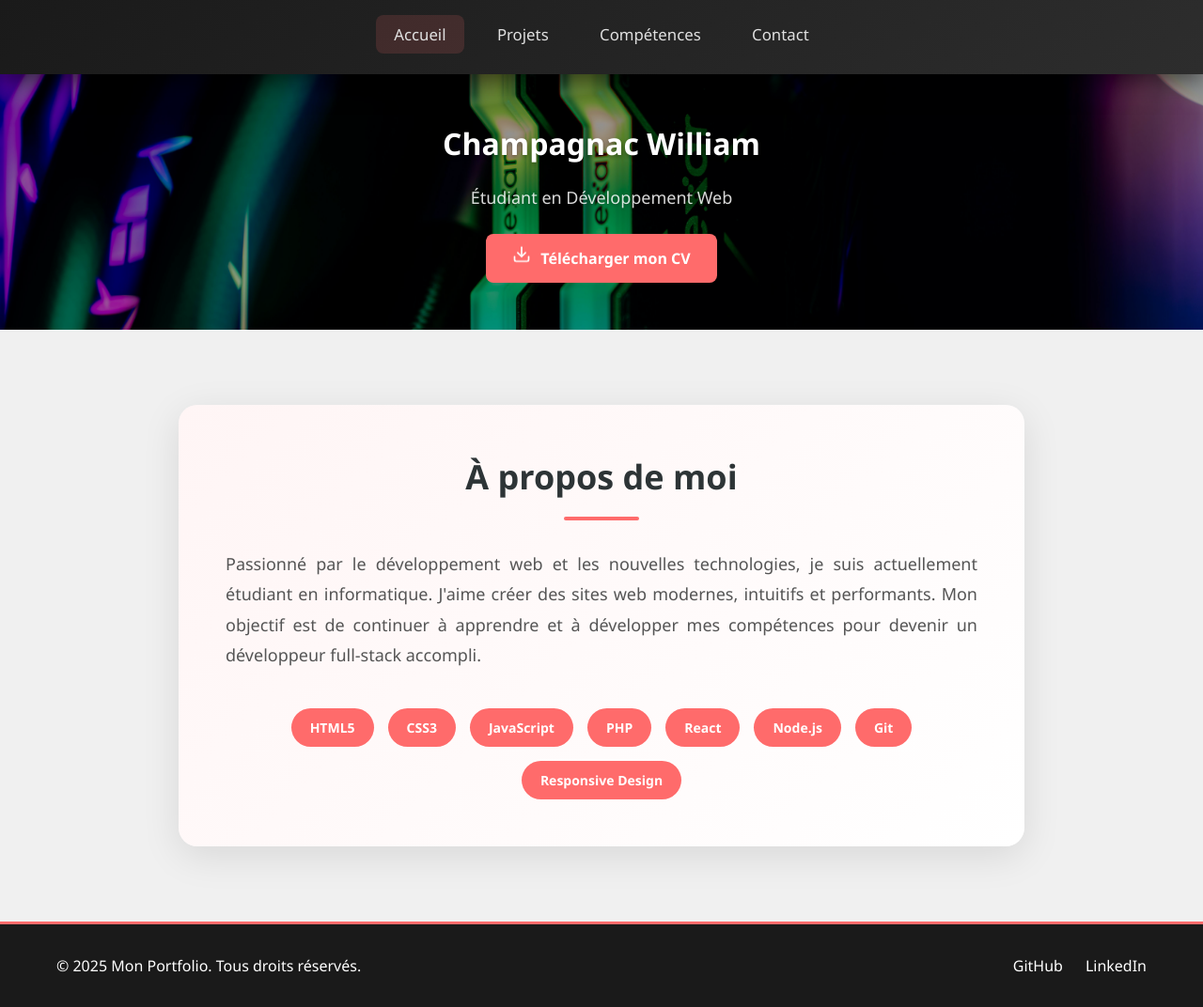
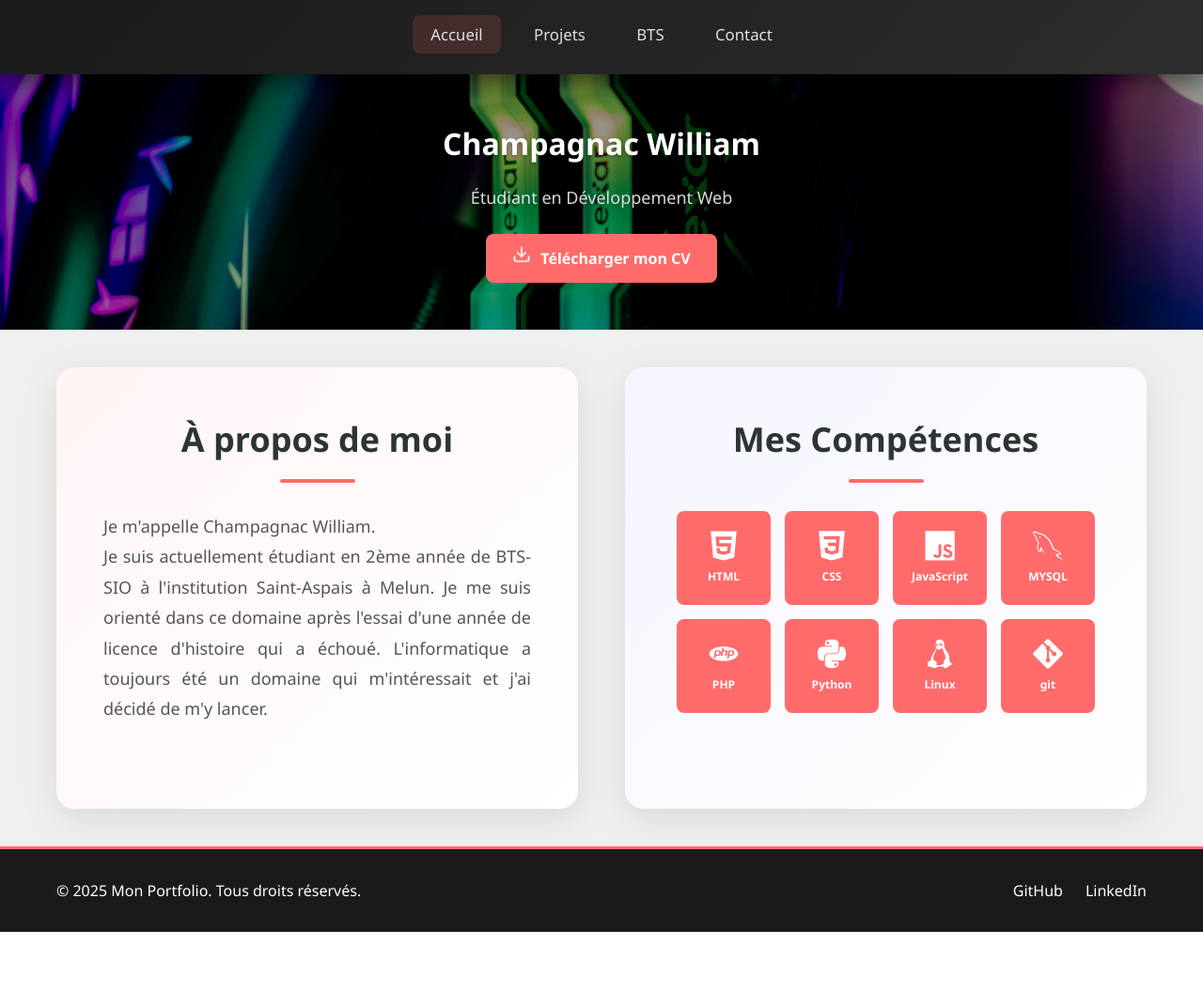
Before and after one commit to GhoX-Xelos/Portfolio, a PHP site: page / in a window 1280 px wide. Shown: the whole page at 94% size. After the commit the page ends 992 px from the top, so only its background shows below. Run offline with PHP 8.4, Linux system fonts and the light colour scheme.

Commit message:
fin a propos et compétences

```diff
--- a/competences.html
+++ b/BTS.html
@@ -17,7 +17,7 @@
             <ul class="nav-links">
                 <li><a href="index.html">Accueil</a></li>
                 <li><a href="projets.html">Projets</a></li>
-                <li><a href="competences.html" class="active">Compétences</a></li>
+                <li><a href="BTS.html" class="active">BTS</a></li>
                 <li><a href="contact.html">Contact</a></li>
             </ul>
         </div>
--- a/CSS/profile-card.css
+++ b/CSS/profile-card.css
@@ -123,18 +123,53 @@
 
 /* ===== Section À propos / Compétences ===== */
 .about-section {
-    padding: 80px 0;
+    padding: 40px 30px;
     background: #f0f0f0;
     flex: 1;
 }
 
 .about-content {
-    max-width: 900px;
-    margin: 0 auto;
+    flex: 1;
     padding: 50px;
     background: linear-gradient(135deg, #fff5f5, #ffffff);
     border-radius: 20px;
     box-shadow: 0 10px 40px rgba(0, 0, 0, 0.1);
+}
+
+.about-grid {
+    display: flex;
+    gap: 50px;
+    margin: 0 auto;
+}
+
+.skills-content {
+    flex: 1;
+    padding: 50px;
+    background: linear-gradient(135deg, #f5f5ff, #ffffff);
+    border-radius: 20px;
+    box-shadow: 0 10px 40px rgba(0, 0, 0, 0.1);
+    display: flex;
+    flex-direction: column;
+    align-items: center;
+}
+
+.skills-title {
+    font-size: 36px;
+    font-weight: 700;
+    color: var(--dark-color);
+    margin-bottom: 30px;
+    text-align: center;
+    position: relative;
+}
+
+.skills-title::after {
+    content: '';
+    display: block;
+    width: 80px;
+    height: 4px;
+    background: var(--primary-color);
+    margin: 15px auto 0;
+    border-radius: 2px;
 }
 
 .about-title {
@@ -174,12 +209,23 @@
 .skill-tag {
     background: var(--primary-color);
     color: var(--white);
-    padding: 10px 20px;
-    border-radius: 25px;
-    font-size: 14px;
+    width: 100px;
+    height: 100px;
+    display: flex;
+    flex-direction: column;
+    align-items: center;
+    justify-content: center;
+    text-align: center;
+    border-radius: 8px;
+    font-size: 12px;
     font-weight: 600;
     transition: all 0.3s ease;
     cursor: default;
+    gap: 8px;
+}
+
+.skill-tag i {
+    font-size: 32px;
 }
 
 .skill-tag:hover {
@@ -194,11 +240,23 @@
         padding: 50px 0;
     }
 
+    .about-grid {
+        flex-direction: column;
+    }
+
     .about-content {
         padding: 30px 20px;
     }
 
+    .skills-content {
+        padding: 30px 20px;
+    }
+
     .about-title {
+        font-size: 28px;
+    }
+
+    .skills-title {
         font-size: 28px;
     }
 
--- a/contact.html
+++ b/contact.html
@@ -8,6 +8,7 @@
     <link rel="stylesheet" href="CSS/navbar.css">
     <link rel="stylesheet" href="CSS/contact.css">
     <link rel="stylesheet" href="CSS/reset.css">
+    <link rel="stylesheet" href="CSS/footer.css">
 </head>
 <body>
     <!-- Navigation -->
@@ -16,7 +17,7 @@
             <ul class="nav-links">
                 <li><a href="index.html">Accueil</a></li>
                 <li><a href="projets.html">Projets</a></li>
-                <li><a href="competences.html">Compétences</a></li>
+                <li><a href="BTS.html">BTS</a></li>
                 <li><a href="contact.html" class="active">Contact</a></li>
             </ul>
         </div>
--- a/index.html
+++ b/index.html
@@ -8,7 +8,8 @@
     <link rel="stylesheet" href="CSS/styles.css?v=2">
     <link rel="stylesheet" href="CSS/navbar.css">
     <link rel="stylesheet" href="CSS/footer.css">
-    <link rel="stylesheet" href="CSS/profile-card.css?v=2">
+    <link rel="stylesheet" href="CSS/profile-card.css?v=5">
+    <link rel="stylesheet" href="https://cdn.jsdelivr.net/gh/devicons/devicon@latest/devicon.min.css">
 </head>
 <body>
     <!-- Navigation -->
@@ -17,7 +18,7 @@
             <ul class="nav-links" style="display:flex; justify-content:center; align-items:center; width:100%; margin:0; padding:0;">
                 <li><a href="index.html" class="active">Accueil</a></li>
                 <li><a href="projets.html">Projets</a></li>
-                <li><a href="competences.html">Compétences</a></li>
+                <li><a href="BTS.html">BTS</a></li>
                 <li><a href="contact.html">Contact</a></li>
             </ul>
         </div>
@@ -40,25 +41,29 @@
         </div>
     </section>
 
-    <!-- Section À propos / Compétences -->
+    <!-- Section À propos-->
     <section class="about-section">
         <div class="container">
-            <div class="about-content">
-                <h2 class="about-title">À propos de moi</h2>
-                <p class="about-text">
-                    Passionné par le développement web et les nouvelles technologies, je suis actuellement étudiant en informatique.
-                    J'aime créer des sites web modernes, intuitifs et performants. Mon objectif est de continuer à apprendre
-                    et à développer mes compétences pour devenir un développeur full-stack accompli.
-                </p>
-                <div class="skills-tags">
-                    <span class="skill-tag">HTML5</span>
-                    <span class="skill-tag">CSS3</span>
-                    <span class="skill-tag">JavaScript</span>
-                    <span class="skill-tag">PHP</span>
-                    <span class="skill-tag">React</span>
-                    <span class="skill-tag">Node.js</span>
-                    <span class="skill-tag">Git</span>
-                    <span class="skill-tag">Responsive Design</span>
+            <div class="about-grid">
+                <div class="about-content">
+                    <h2 class="about-title">À propos de moi</h2>
+                    <p class="about-text">
+                       Je m'appelle Champagnac William.<br> Je suis actuellement étudiant en 2ème année de BTS-SIO à l'institution Saint-Aspais
+                       à Melun. Je me suis orienté dans ce domaine après l'essai d'une année de licence d'histoire qui a échoué. L'informatique
+                       a toujours été un domaine qui m'intéressait et j'ai décidé de m'y lancer.
+                </div>
+                <div class="skills-content">
+                    <h2 class="skills-title">Mes Compétences</h2>
+                    <div class="skills-tags">
+                        <span class="skill-tag"><i class="devicon-html5-plain"></i>HTML</span>
+                        <span class="skill-tag"><i class="devicon-css3-plain"></i>CSS</span>
+                        <span class="skill-tag"><i class="devicon-javascript-plain"></i>JavaScript</span>
+                        <span class="skill-tag"><i class="devicon-mysql-plain"></i>MYSQL</span>
+                        <span class="skill-tag"><i class="devicon-php-plain"></i>PHP</span>
+                        <span class="skill-tag"><i class="devicon-python-plain"></i>Python</span>
+                        <span class="skill-tag"><i class="devicon-linux-plain"></i>Linux</span>
+                        <span class="skill-tag"><i class="devicon-git-plain"></i>git</span>
+                    </div>
                 </div>
             </div>
         </div>
--- a/projets.html
+++ b/projets.html
@@ -17,7 +17,7 @@
             <ul class="nav-links">
                 <li><a href="index.html">Accueil</a></li>
                 <li><a href="projets.html" class="active">Projets</a></li>
-                <li><a href="competences.html">Compétences</a></li>
+                <li><a href="BTS.html">BTS</a></li>
                 <li><a href="contact.html">Contact</a></li>
             </ul>
         </div>
```
Also changed, not shown: CSS/about.css (+0 -25 lines).
